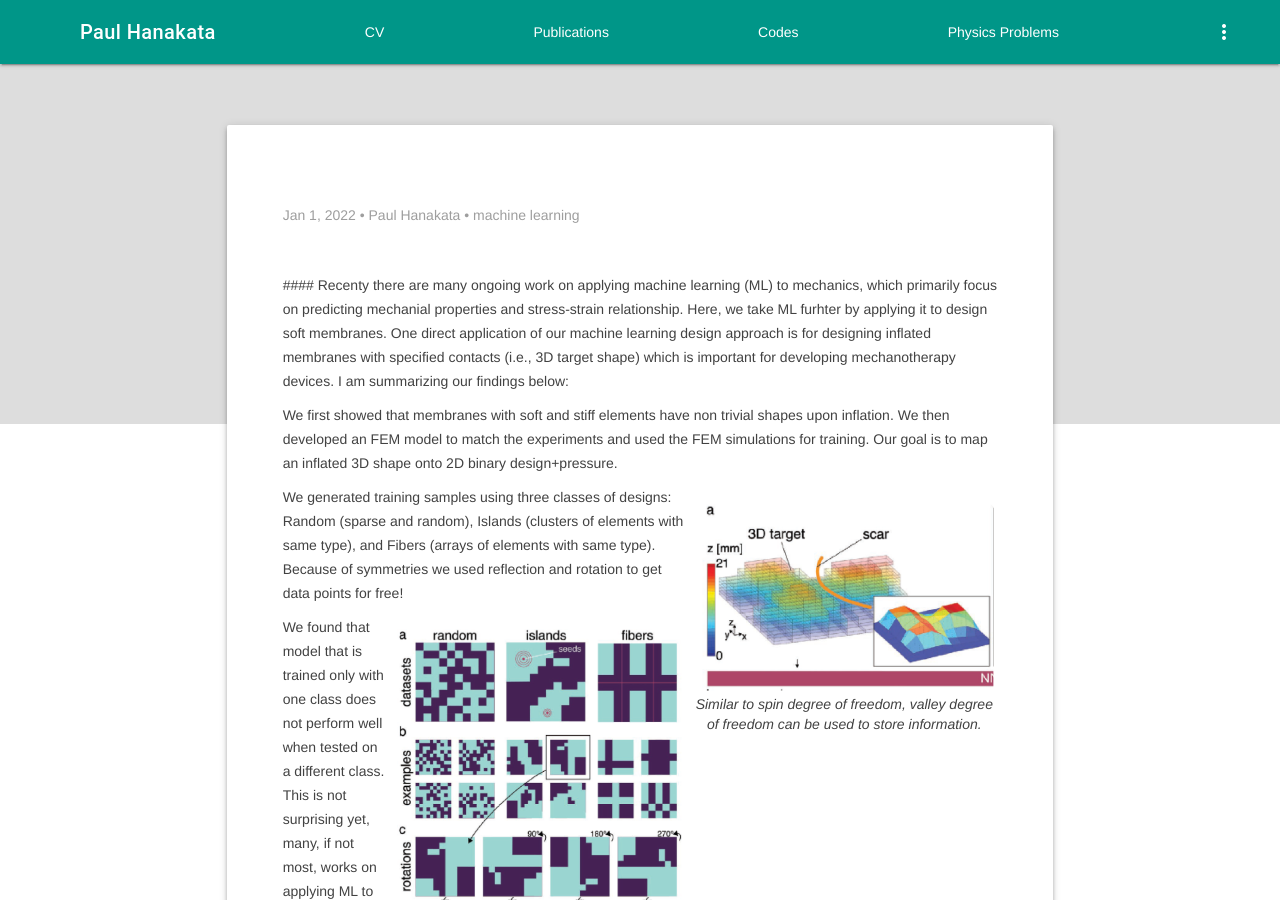
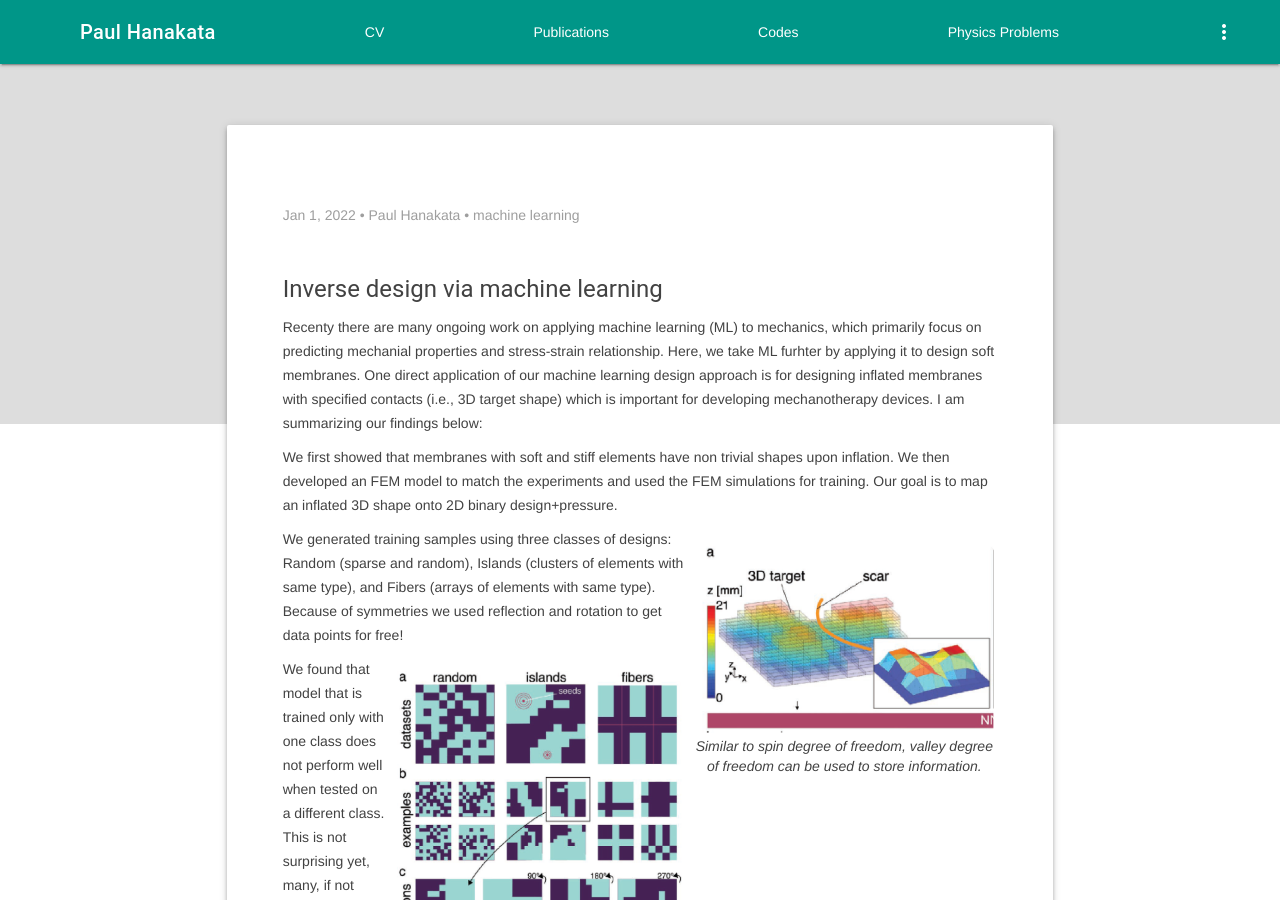
Before and after one commit to phanakata/phanakata.github.io, a Jekyll site: the page built from _posts/2022-01-01-inverse-design-soft-membrane.markdown, in a window 1280 px wide and 900 px high. Built offline with Jekyll 4.4.1, drawn with Linux system fonts in a browser that asks for light colours.

Commit message:
Update 2022-01-01-inverse-design-soft-membrane.markdown

```diff
--- a/_posts/2022-01-01-inverse-design-soft-membrane.markdown
+++ b/_posts/2022-01-01-inverse-design-soft-membrane.markdown
@@ -4,11 +4,9 @@ title:  ""
 date:   2022-01-01 11:00:01
 categories: machine learning
 image: /img/invMembrane/animals.png
-
-
 author: Paul Hanakata
 ---
-####
+#### Inverse design via machine learning
 Recenty there are many ongoing work on applying machine learning (ML) to mechanics, which primarily focus on predicting mechanial properties and stress-strain relationship. Here, we take ML furhter by applying it to design soft membranes. One direct application of our machine learning  design approach is for designing inflated membranes with specified contacts (i.e., 3D target shape) which is important for developing mechanotherapy devices. I am summarizing our findings below:
 
 We first showed that membranes with soft and stiff elements have non trivial shapes upon inflation. We then developed an FEM model to match the experiments and used the FEM simulations for training. Our goal is to map an inflated 3D shape onto 2D binary design+pressure.
```
